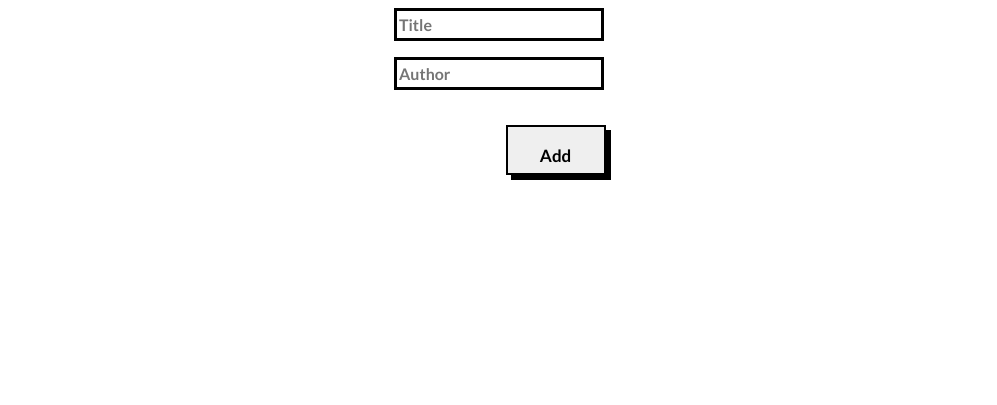
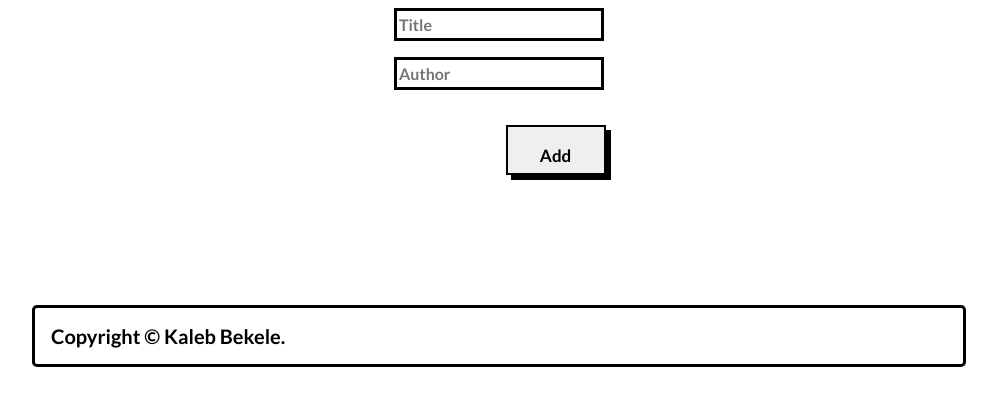
Before and after one commit to kalbek/Awesome-Books, a website: page index.html in a window 1280 px wide. Shown: the part 381-786 px from the top of the page, without its empty margins (141-1138 px from the left). Drawn offline with Linux system fonts and the light colour scheme.

Commit message:
add copyright section

```diff
--- a/index.html
+++ b/index.html
@@ -45,6 +45,11 @@
         <button id="add-books"><p>Add</p></button>
       </form>
     </section>
+    <section>
+      <div class="copyright">
+        Copyright &copy; Kaleb Bekele.
+      </div>
+    </section>
   </body>
   <script src="./script.js"></script>
 </html>
--- a/style.css
+++ b/style.css
@@ -4,7 +4,7 @@ body {
   align-items: center;
 }
 
-ul {
+ul, .copyright {
   list-style: none;
   display: flex;
   justify-content: space-between;
@@ -14,6 +14,12 @@ ul {
   border: 3.5px solid #000;
   padding: 1rem;
   border-radius: 5px;
+}
+
+.copyright  {
+  left: 15%;
+  bottom: 2%;
+  margin-top: 14%;
 }
 
 body nav .date {
```
